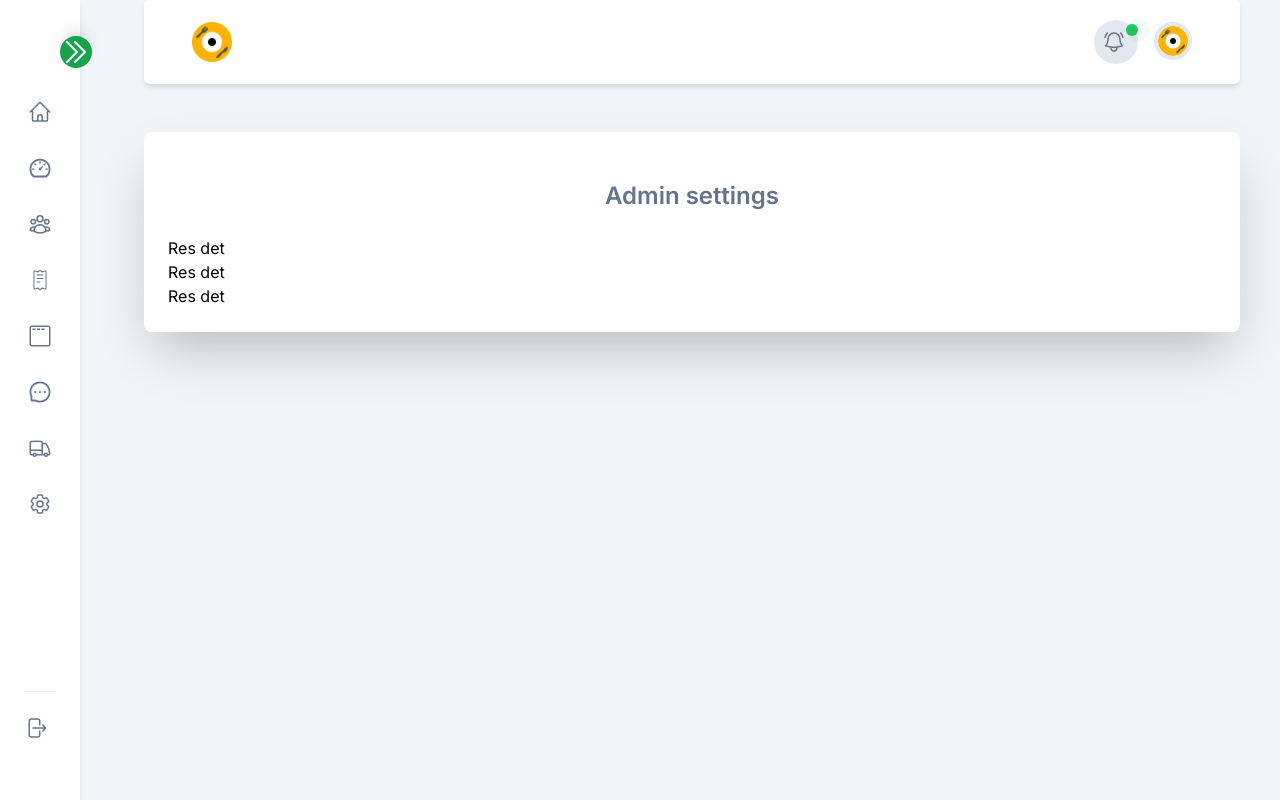
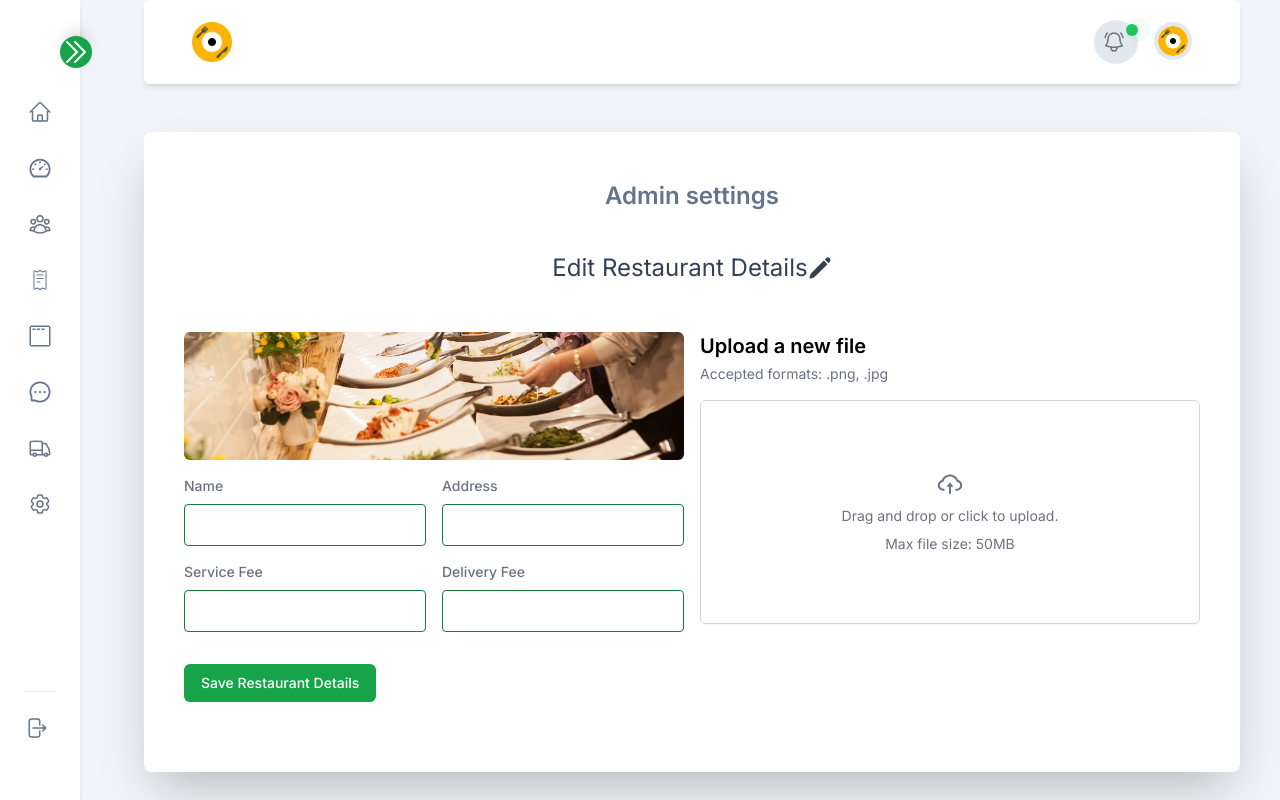
Before and after one commit to ZASFM/shon-immer, a Next.js app: page /dashboard/settings in a window 1280 px wide. Built offline with nearby package versions, Linux system fonts and the light colour scheme; a web font is replaced by a local one.

Commit message:
settings

```diff
--- a/app/(dashboard)/dashboard/settings/OpeningHoursFrom.tsx
+++ b/app/(dashboard)/dashboard/settings/OpeningHoursFrom.tsx
@@ -1,9 +1,99 @@
-const OpeningHoursForm=()=>{
-   return (
-      <div>
-         Res det
+"use client";
+import { useState } from "react";
+
+type OpeningHours = {
+  day: string;
+  openingTime: string;
+  closingTime: string;
+};
+
+const OpeningHoursForm = () => {
+  const [openingHours, setOpeningHours] = useState<OpeningHours[]>([]);
+  const daysOfWeek = [
+    "Monday",
+    "Tuesday",
+    "Wednesday",
+    "Thursday",
+    "Friday",
+    "Saturday",
+    "Sunday",
+  ];
+
+  const handleTimeChange = (
+    day: string,
+    field: "openingTime" | "closingTime",
+    value: string
+  ) => {
+    const updatedOpeningHours = [...openingHours];
+    const index = updatedOpeningHours.findIndex((oh) => oh.day === day);
+
+    if (index !== -1) {
+      updatedOpeningHours[index][field] = value;
+    } else {
+      updatedOpeningHours.push({ day, openingTime: "", closingTime: "" });
+      updatedOpeningHours[updatedOpeningHours.length - 1][field] = value;
+    }
+
+    setOpeningHours(updatedOpeningHours);
+  };
+
+  const saveOpeningHours = () => {
+    console.log(openingHours);
+  };
+
+  return (
+    <section className="py-16 px-4 space-y-3 bg-white">
+      <div className="text-center ">
+        <h2 className="text-2xl py-4 leading-tight tracking-tight text-gray-600 ">
+          Opening Hours
+        </h2>
       </div>
-   )
-}
+      <div className="grid grid-cols-1 sm:grid-cols-2 md:grid-cols-3 lg:grid-cols-4  xl:grid-cols-5">
+        {daysOfWeek.map((day) => (
+          <div key={day}>
+            <div className="text-center font-semibold">
+              <label>{day}:</label>
+            </div>
+            <div className="space-x-2 py-2">
+              <span>Opening Time:</span>
+
+              <input
+                type="time"
+                name="ct"
+                id="op"
+                onChange={(e) =>
+                  handleTimeChange(day, "openingTime", e.target.value)
+                }
+                className=" rounded-md border border-slate-300 bg-white py-2 px-6 text-base font-medium text-gray-600 outline-none focus:border-green-600 focus:shadow-md"
+              />
+            </div>
+            <div className="space-x-2">
+              <span className=" mr-2">Closing Time:</span>
+
+              <input
+                type="time"
+                name="ct"
+                id="ct"
+                onChange={(e) =>
+                  handleTimeChange(day, "closingTime", e.target.value)
+                }
+                className=" rounded-md border border-slate-300 bg-white py-2 px-6 text-base font-medium text-gray-600 outline-none focus:border-green-600 focus:shadow-md"
+              />
+            </div>
+          </div>
+        ))}
+      </div>
+      <button
+        className="py-2 px-4
+              border border-transparent shadow-sm text-sm font-medium rounded-md
+               text-white bg-green-600 hover:bg-green-700 focus:outline-none
+               focus:ring-2 focus:ring-offset-2 focus:ring-green-500"
+        onClick={saveOpeningHours}
+      >
+        Save Opening Hours
+      </button>
+    </section>
+  );
+};
 
 export default OpeningHoursForm;
--- a/app/(dashboard)/dashboard/settings/RestaurantDetials.tsx
+++ b/app/(dashboard)/dashboard/settings/RestaurantDetials.tsx
@@ -1,9 +1,80 @@
-const RestaurantDetails=()=>{
-   return (
-      <div>
-         Res det
+"use client";
+import { useState } from "react";
+import Image from "next/image";
+
+import { HiPencil } from "react-icons/hi2";
+import UploadImg from "../Components/UploadImg";
+
+const RestaurantDetails = () => {
+  const [image, setImage] = useState("");
+
+  const getBannerImgFile = async (file: File) => {
+    console.log(file);
+  };
+  return (
+    <>
+      <div className="flex items-center justify-center  p-4 text-2xl  text-slate-700 bg-white">
+        <h2>Edit Restaurant Details </h2>
+        <HiPencil />
       </div>
-   )
-}
+
+      <form className="grid w-full px-4 py-8 gap-4 md:grid-cols-2 bg-white ">
+        <div className="grid gap-4 mb-4 sm:grid-cols-2">
+          <div className="sm:col-span-2 border-gray-300">
+            <Image
+              src="/img/banner.jpg"
+              alt="chefy"
+              width={360}
+              height={200}
+              className="h-32 w-full object-cover rounded-md "
+            />
+          </div>
+          <div>
+            <label htmlFor="name" className="form-label ">
+              Name
+            </label>
+            <input type="text" name="name" id="name" className="form-input" />
+          </div>
+          <div>
+            <label htmlFor="price" className="form-label ">
+              Address
+            </label>
+            <input
+              type="text"
+              name="address"
+              id="address"
+              className="form-input"
+            />
+          </div>
+          <div>
+            <label htmlFor="serviceFee" className="form-label ">
+              Service Fee
+            </label>
+            <input type="number" name="serviceFee" className="form-input" />
+          </div>
+          <div>
+            <label htmlFor="deliveryFee" className="form-label ">
+              Delivery Fee
+            </label>
+            <input type="number" name="deliveryFee" className="form-input" />
+          </div>
+        </div>
+        <div>
+          <UploadImg handleCallBack={getBannerImgFile} id="restDetails" />
+        </div>
+
+        <div className="">
+          <button
+            type="submit"
+            className="py-2 px-4 border border-transparent shadow-sm text-sm font-medium rounded-md text-white bg-green-600 hover:bg-green-700 focus:outline-none
+            focus:ring-2 focus:ring-offset-2 focus:ring-green-500"
+          >
+            Save Restaurant Details
+          </button>
+        </div>
+      </form>
+    </>
+  );
+};
 
 export default RestaurantDetails;
```
